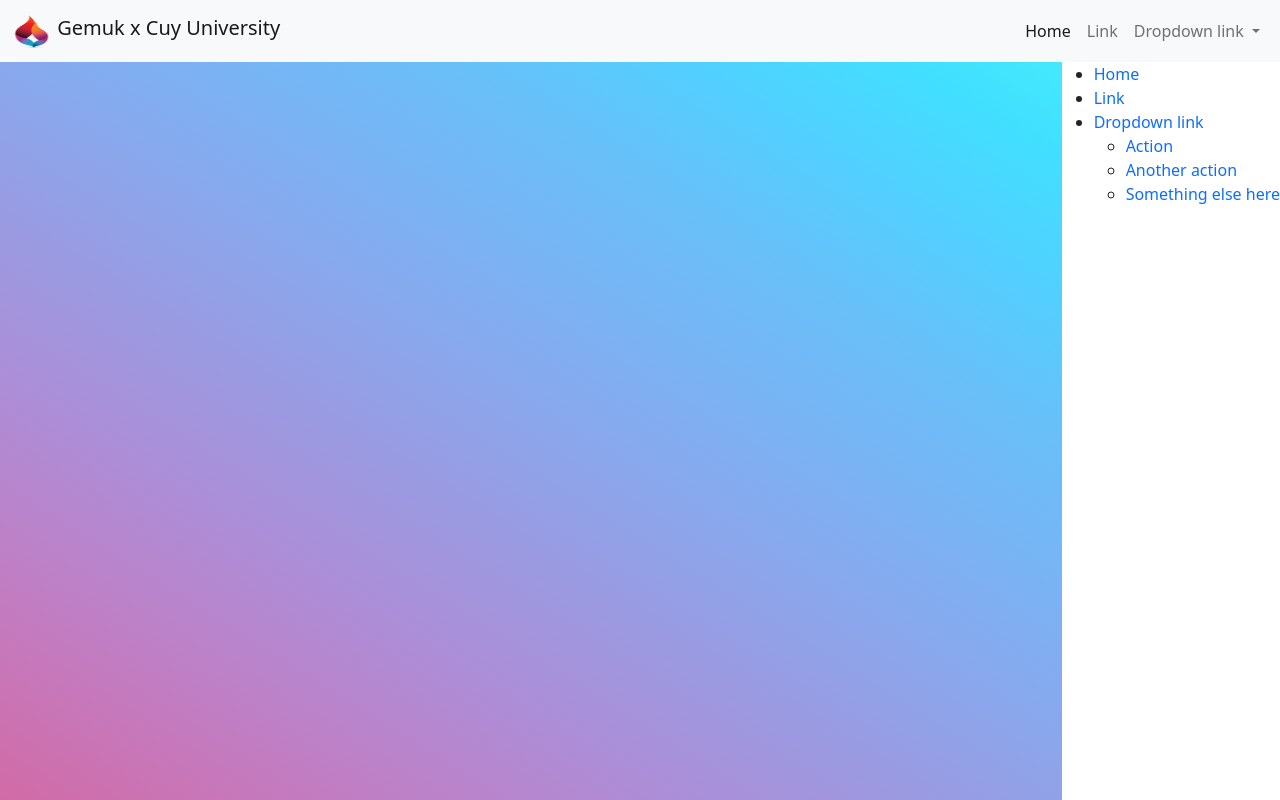
After one commit to ibrammalik/Login-and-Dashboard-Page, a PHP site: page /sidebar.html in a window 1280 px wide. The commit adds this page. Run offline with PHP 8.4, Linux system fonts and the light colour scheme.

Commit message:
building component

```diff
--- /dev/null
+++ b/sidebar.html
@@ -0,0 +1,80 @@
+<!DOCTYPE html>
+<html lang="en">
+
+<head>
+    <meta charset="UTF-8">
+    <meta http-equiv="X-UA-Compatible" content="IE=edge">
+    <meta name="viewport" content="width=device-width, initial-scale=1.0">
+    <link href="https://cdn.jsdelivr.net/npm/bootstrap@5.2.0/dist/css/bootstrap.min.css" rel="stylesheet"
+        integrity="sha384-gH2yIJqKdNHPEq0n4Mqa/HGKIhSkIHeL5AyhkYV8i59U5AR6csBvApHHNl/vI1Bx" crossorigin="anonymous">
+    <link rel="stylesheet" href="style.css">
+    <title>sidebar</title>
+</head>
+
+<body>
+    <nav class="navbar navbar-expand-lg navbar-light bg-light" id="navbar">
+        <div class="container-fluid">
+            <a class="navbar-brand" href="#">
+                <img src="/asset/Logo.png" alt="" height="35" width="40px" class="d-inline-block align-text-top">
+                <span> Gemuk x Cuy University</span>
+            </a>
+            <button class="navbar-toggler" type="button" data-bs-toggle="collapse" data-bs-target="#navbarTogglerDemo02"
+                aria-controls="navbarTogglerDemo02" aria-expanded="false" aria-label="Toggle navigation">
+                <span class="navbar-toggler-icon"></span>
+            </button>
+            <div class="collapse navbar-collapse" id="navbarTogglerDemo02">
+                <ul class="navbar-nav ms-auto mb-2 mb-lg-0">
+                    <li class="nav-item">
+                        <a class="nav-link active" aria-current="page" href="#">Home</a>
+                    </li>
+                    <li class="nav-item">
+                        <a class="nav-link" href="#">Link</a>
+                    </li>
+                    <li class="nav-item dropdown">
+                        <a class="nav-link dropdown-toggle" href="#" id="navbarDropdownMenuLink" role="button"
+                            data-bs-toggle="dropdown" aria-expanded="false">
+                            Dropdown link
+                        </a>
+                        <ul class="dropdown-menu" aria-labelledby="navbarDropdownMenuLink">
+                            <li><a class="dropdown-item" href="#">Action</a></li>
+                            <li><a class="dropdown-item" href="#">Another action</a></li>
+                            <li><a class="dropdown-item" href="#">Something else here</a></li>
+                        </ul>
+                    </li>
+                </ul>
+            </div>
+        </div>
+    </nav>
+    <div class="d-flex flex flex-column" id="sidebar">
+        <ul class="" id="menu">
+            <li class="">
+                <a class="text-decoration-none" href="#">Home</a>
+            </li>
+            <li class="">
+                <a class="text-decoration-none" href="#">Link</a>
+            </li>
+            <li class="">
+                <a class="text-decoration-none" href="#" id="" role="button" data-bs-toggle="dropdown"
+                    aria-expanded="false">
+                    Dropdown link
+                </a>
+                <ul class="" aria-labelledby="">
+                    <li><a class="text-decoration-none" href="#">Action</a></li>
+                    <li><a class="text-decoration-none" href="#">Another action</a></li>
+                    <li><a class="text-decoration-none" href="#">Something else here</a></li>
+                </ul>
+            </li>
+        </ul>
+    </div>
+
+
+
+    <script src="https://cdn.jsdelivr.net/npm/bootstrap@5.2.0/dist/js/bootstrap.bundle.min.js"
+        integrity="sha384-A3rJD856KowSb7dwlZdYEkO39Gagi7vIsF0jrRAoQmDKKtQBHUuLZ9AsSv4jD4Xa"
+        crossorigin="anonymous"></script>
+    <script src="https://cdn.jsdelivr.net/npm/@popperjs/core@2.11.5/dist/umd/popper.min.js"
+        integrity="sha384-Xe+8cL9oJa6tN/veChSP7q+mnSPaj5Bcu9mPX5F5xIGE0DVittaqT5lorf0EI7Vk"
+        crossorigin="anonymous"></script>
+</body>
+
+</html>
--- a/style.css
+++ b/style.css
@@ -64,12 +64,12 @@ body {
     position: fixed;
     top: 0;
     left: 0;
-    visibility: hidden;
     height: 100vh;
     max-width: none;
 }
 
 #dashboard-box {
+    overflow: hidden;
     width: 98%;
     height: 98%;
     /* From https://css.glass */
@@ -81,17 +81,23 @@ body {
     border: 1px solid rgba(255, 255, 255, 0.3);
 }
 
-#navbar {
-    border-top-left-radius: 30px;
-    border-top-right-radius: 30px;
-}
-
 #logo {
     margin-left: 20px;
     margin-right: 20px;
     font-size: 1em;
 }
 
+#sidebar {
+    height: 100%;
+    background-color: white;
+    position: fixed;
+    right: 0;
+}
+
+.text-decoration-none{
+    text-decoration: none;
+}
+
 @media only screen and (max-width: 568px) {
 
 }
```
